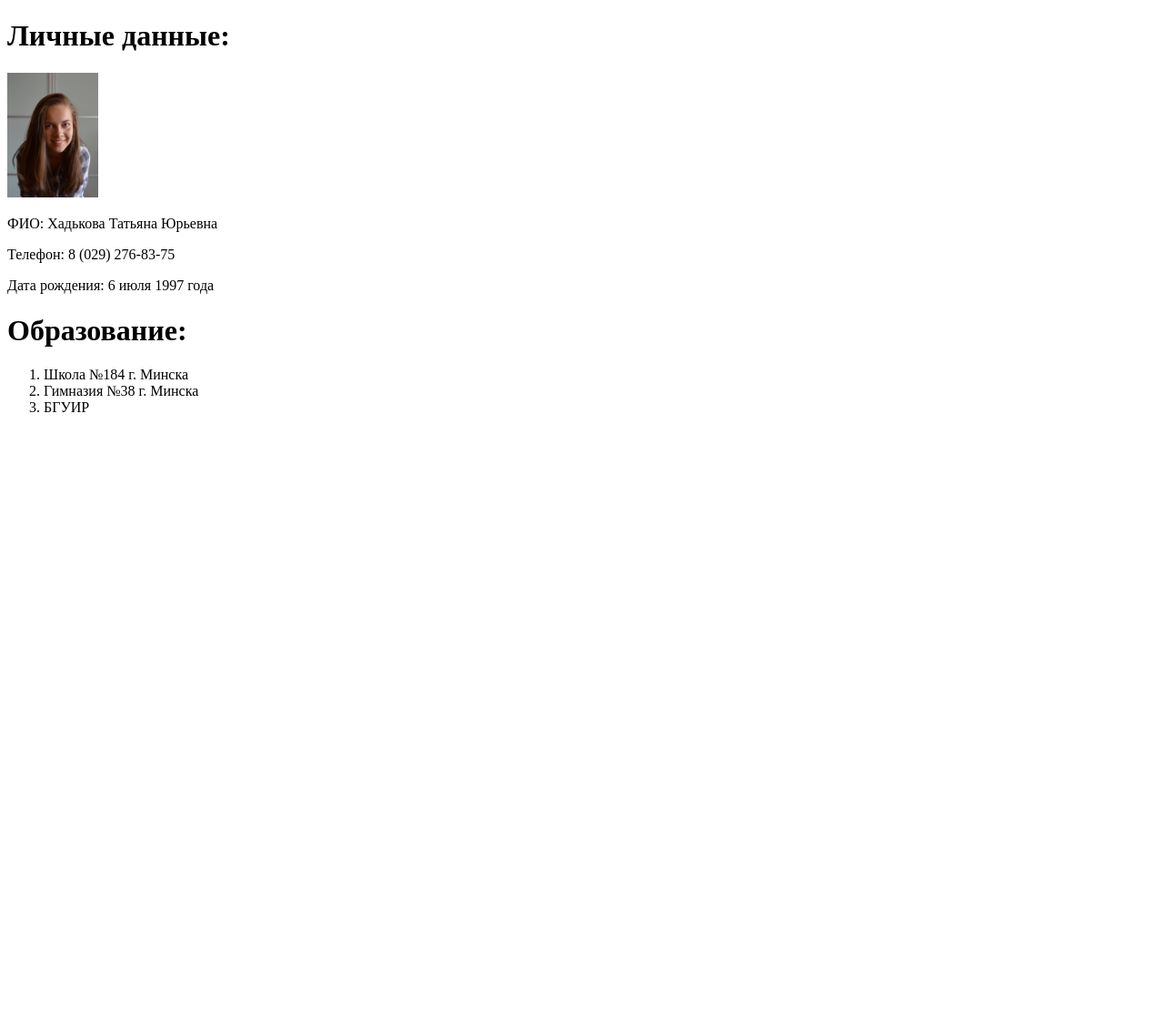
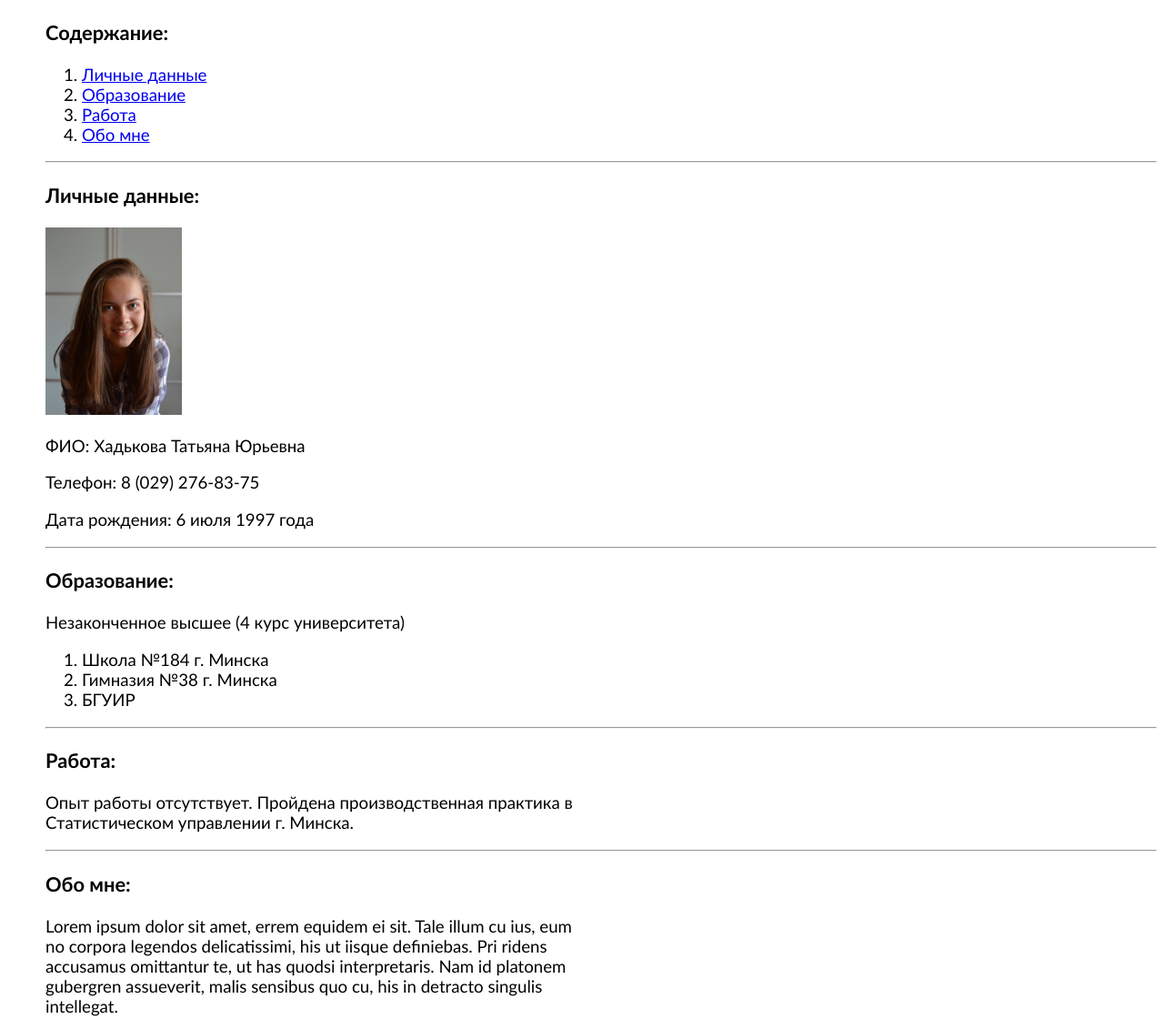
Before and after one commit to Tatsiana0607/Tatsiana0607, a plain HTML site: page resume/index.html in a window 1280 px wide. Shown: the whole page at 91% size. Before the commit the page ends 800 px from the top, so only its background shows below. Drawn offline with Linux system fonts and the light colour scheme.

Commit message:
update resume

```diff
--- a/resume/index.html
+++ b/resume/index.html
@@ -1,28 +1,60 @@
 <!DOCTYPE html>
+
 <html>
+
 <head>
     <meta charset="utf-8">
+    <title>Резюме</title>
+    <link rel="stylesheet" href="style.css">
 </head>
 
+
 <body>
-       <h1>Личные данные:</h1>
-       <img src="photo.JPG" width="100">
-       <p>
-           ФИО: Хадькова Татьяна Юрьевна
-       </p>
-       <p>
-           Телефон: 8 (029) 276-83-75
-       </p>
-       <p>
-           Дата рождения: 6 июля 1997 года
-       </p>
+<h3>Содержание:</h3>
 
-       <h1>Образование:</h1>
+<ol>
+    <li><a href="https://preview.c9users.io/tatsiana0607/fd1/resume/index.html#person" title="Личные данные">Личные данные</a></li>
+    <li><a href="index.html#education" title="Образование">Образование</a></li>
+    <li><a href="#job" title="Работа">Работа</a></li>
+    <li><a href="#about" title="Обо мне">Обо мне</a></li>
+</ol>
 
+<hr>
+
+<div id="person">
+    <h3>Личные данные:</h3>
+    <img src="photo.JPG" width="150">
+    <p>ФИО: Хадькова Татьяна Юрьевна</p>
+    <p>Телефон: 8 (029) 276-83-75</p>
+    <p>Дата рождения: 6 июля 1997 года</p>
+</div>
+
+<hr>
+
+<div id="education">
+    <h3>Образование:</h3>
+    <p>Незаконченное высшее (4 курс университета)</p>
     <ol>
         <li>Школа №184 г. Минска</li>
         <li>Гимназия №38 г. Минска</li>
         <li>БГУИР</li>
     </ol>
+</div>
+
+<hr>
+
+<div id="job">
+    <h3>Работа:</h3>
+    <p>Опыт работы отсутствует. Пройдена производственная практика в Статистическом управлении г. Минска.</p>
+</div>
+
+<hr>
+
+<div id="about">
+    <h3>Обо мне:</h3>
+    <p>Lorem ipsum dolor sit amet, errem equidem ei sit. Tale illum cu ius, eum no corpora legendos delicatissimi, his ut iisque definiebas.
+    Pri ridens accusamus omittantur te, ut has quodsi interpretaris. Nam id platonem gubergren assueverit, malis sensibus quo cu, his in detracto singulis intellegat.</p>
+</div>
+
 </body>
 </html>
--- /dev/null
+++ b/resume/style.css
@@ -0,0 +1,8 @@
+body{
+	font: 14pt'Trebuchet MS', sans-serif;
+	margin-left: 50px;
+}
+
+p{
+    width: 600px;
+}
```
Lines whose indentation alone changed are shown as unchanged.
